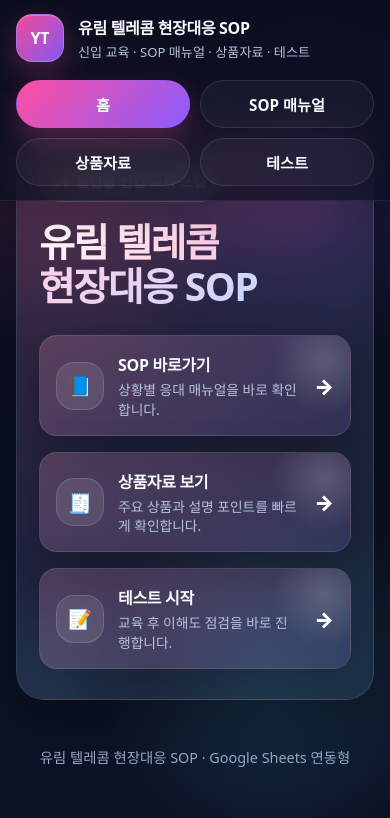
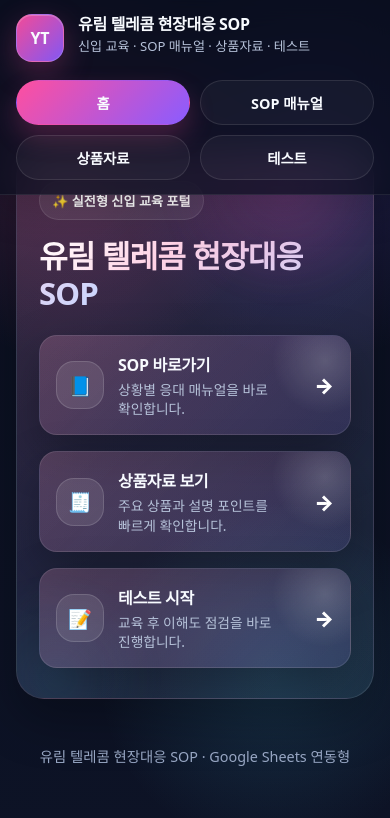
Before and after one commit to rkdtnw2/-2, a plain HTML site: page index.html in a window 390 px wide. Drawn offline with Linux system fonts and the light colour scheme; no server answers; a web font is replaced by a local one.

Commit message:
style.css 업데이트

```diff
--- a/css/style.css
+++ b/css/style.css
@@ -38,6 +38,7 @@ button,input{font-family:inherit}
   margin:0 auto;
 }
 
+/* 상단바 */
 .topbar{
   position:fixed;
   top:0;
@@ -53,11 +54,12 @@ button,input{font-family:inherit}
 .topbar-inner{
   width:min(var(--max), calc(100% - 32px));
   margin:0 auto;
-  height:78px;
+  min-height:78px;
   display:flex;
   align-items:center;
   justify-content:space-between;
   gap:18px;
+  padding:12px 0;
 }
 
 .brand{
@@ -82,24 +84,30 @@ button,input{font-family:inherit}
   flex:0 0 auto;
 }
 
-.brand-text{min-width:0}
+.brand-text{
+  min-width:0;
+}
 
 .brand-title{
   font-size:1rem;
   font-weight:800;
   letter-spacing:-0.02em;
-  white-space:nowrap;
-  overflow:hidden;
-  text-overflow:ellipsis;
+  white-space:normal;
+  overflow:visible;
+  text-overflow:clip;
+  line-height:1.3;
+  word-break:keep-all;
 }
 
 .brand-sub{
   margin-top:3px;
   font-size:.82rem;
   color:var(--muted);
-  white-space:nowrap;
-  overflow:hidden;
-  text-overflow:ellipsis;
+  white-space:normal;
+  overflow:visible;
+  text-overflow:clip;
+  line-height:1.35;
+  word-break:keep-all;
 }
 
 .nav{
@@ -135,10 +143,11 @@ button,input{font-family:inherit}
 }
 
 main{
-  padding-top:108px;
+  padding-top:118px;
   padding-bottom:60px;
 }
 
+/* 홈 배너 */
 .hero{
   position:relative;
   overflow:hidden;
@@ -205,11 +214,11 @@ main{
 
 .hero-title{
   margin:0;
-  font-size:clamp(2.2rem, 6vw, 5.2rem);
-  line-height:1.08;
-  letter-spacing:-0.05em;
+  font-size:clamp(2rem, 9vw, 5.2rem);
+  line-height:1.15;
+  letter-spacing:-0.04em;
   font-weight:900;
-  max-width:700px;
+  max-width:100%;
   word-break:keep-all;
 }
 
@@ -300,12 +309,14 @@ main{
   font-weight:900;
   margin-bottom:4px;
   letter-spacing:-0.02em;
+  word-break:keep-all;
 }
 
 .shortcut-desc{
   color:var(--muted);
   font-size:.95rem;
   line-height:1.5;
+  word-break:keep-all;
 }
 
 .shortcut-arrow{
@@ -320,6 +331,7 @@ main{
   to{opacity:1;transform:translateY(0)}
 }
 
+/* 공통 섹션 */
 .section{margin-top:28px}
 
 .section-head{
@@ -342,6 +354,7 @@ main{
   color:var(--muted);
   line-height:1.6;
   font-size:.98rem;
+  word-break:keep-all;
 }
 
 .badge{
@@ -365,6 +378,7 @@ main{
 
 .hidden-view{display:none !important}
 
+/* 툴바 */
 .toolbar{
   display:flex;
   flex-wrap:wrap;
@@ -400,8 +414,11 @@ main{
   margin:-6px 0 16px;
   color:var(--muted);
   font-size:.92rem;
+  line-height:1.5;
+  word-break:keep-all;
 }
 
+/* SOP */
 .sop-layout{
   display:grid;
   grid-template-columns:280px minmax(0,1fr);
@@ -443,6 +460,7 @@ main{
   transition:.22s ease;
   font-size:.95rem;
   line-height:1.45;
+  word-break:keep-all;
 }
 
 .chapter-btn:hover,
@@ -505,6 +523,7 @@ main{
   font-size:1.18rem;
   font-weight:900;
   letter-spacing:-0.02em;
+  word-break:keep-all;
 }
 
 .slide-summary,
@@ -543,6 +562,7 @@ main{
   font-size:.82rem;
 }
 
+/* 이미지 */
 .gallery{
   padding:0 22px 22px;
   display:grid;
@@ -564,6 +584,7 @@ main{
 
 .gallery img:hover{transform:scale(1.02)}
 
+/* 상품자료 */
 .edu-grid{
   display:grid;
   grid-template-columns:repeat(3, minmax(0,1fr));
@@ -608,6 +629,7 @@ main{
   font-size:1.1rem;
   font-weight:900;
   letter-spacing:-0.02em;
+  word-break:keep-all;
 }
 
 .edu-desc{
@@ -615,6 +637,7 @@ main{
   color:var(--muted);
   line-height:1.65;
   white-space:pre-line;
+  word-break:keep-all;
 }
 
 .point-list{
@@ -633,8 +656,10 @@ main{
   color:#e9f0ff;
   font-size:.92rem;
   line-height:1.55;
+  word-break:keep-all;
 }
 
+/* 테스트 */
 .test-box{
   display:grid;
   gap:16px;
@@ -651,6 +676,7 @@ main{
   margin:0 0 14px;
   font-size:1.05rem;
   line-height:1.6;
+  word-break:keep-all;
 }
 
 .options{
@@ -724,8 +750,10 @@ main{
   color:#edf2ff;
   line-height:1.7;
   white-space:pre-line;
+  word-break:keep-all;
 }
 
+/* 기타 */
 .empty{
   padding:26px;
   border-radius:22px;
@@ -733,6 +761,7 @@ main{
   color:var(--muted);
   background:rgba(255,255,255,.04);
   border:1px dashed rgba(255,255,255,.12);
+  word-break:keep-all;
 }
 
 .lightbox{
@@ -783,42 +812,75 @@ main{
   color:#9aa9c6;
   font-size:.9rem;
   padding:18px 0 4px;
+  word-break:keep-all;
 }
 
+/* 태블릿 */
 @media (max-width: 1024px){
   .hero{
     grid-template-columns:1fr;
     min-height:auto;
     padding:36px 28px;
   }
+
   .hero-panel{width:100%}
   .edu-grid{grid-template-columns:repeat(2, minmax(0,1fr))}
   .sop-layout{grid-template-columns:1fr}
+
   .sidebar{
     position:relative;
     top:auto;
   }
 }
 
+/* 모바일 */
 @media (max-width: 720px){
   .topbar-inner{
-    height:auto;
+    min-height:auto;
     padding:14px 0;
     align-items:flex-start;
     flex-direction:column;
   }
 
-  main{padding-top:128px}
+  .brand{
+    width:100%;
+    align-items:flex-start;
+  }
+
+  .brand-text{
+    width:100%;
+  }
+
+  .nav{
+    width:100%;
+  }
+
+  .nav-btn{
+    flex:1 1 calc(50% - 10px);
+    text-align:center;
+    padding:11px 14px;
+    font-size:.9rem;
+  }
+
+  main{
+    padding-top:150px;
+  }
 
   .hero{
     padding:30px 22px;
     border-radius:28px;
+    gap:22px;
   }
 
   .hero-title{
-    font-size:clamp(2rem, 10vw, 3.2rem);
-    line-height:1.12;
-    letter-spacing:-0.04em;
+    font-size:clamp(1.8rem, 8vw, 2.8rem);
+    line-height:1.2;
+    letter-spacing:-0.03em;
+  }
+
+  .hero-badge{
+    font-size:.82rem;
+    padding:9px 12px;
   }
 
   .shortcut-card{
@@ -832,17 +894,50 @@ main{
     font-size:1.2rem;
   }
 
-  .shortcut-title{font-size:1rem}
+  .shortcut-title{
+    font-size:1rem;
+  }
+
   .shortcut-desc{
     font-size:.86rem;
     line-height:1.4;
   }
 
-  .edu-grid{grid-template-columns:1fr}
-  .nav{width:100%}
-  .nav-btn{
-    flex:1 1 calc(50% - 10px);
-    text-align:center;
+  .section-head{
+    flex-direction:column;
+    align-items:flex-start;
   }
-  .search-box{min-width:100%}
+
+  .search-box{
+    min-width:100%;
+  }
+
+  .edu-grid{
+    grid-template-columns:1fr;
+  }
+
+  .gallery{
+    grid-template-columns:1fr;
+  }
+
+  .gallery img{
+    height:200px;
+  }
+
+  .edu-thumb{
+    height:220px;
+  }
+
+  .panel{
+    padding:20px;
+    border-radius:24px;
+  }
+
+  .slide-top{
+    padding:18px 18px 8px;
+  }
+
+  .gallery{
+    padding:0 18px 18px;
+  }
 }
```
